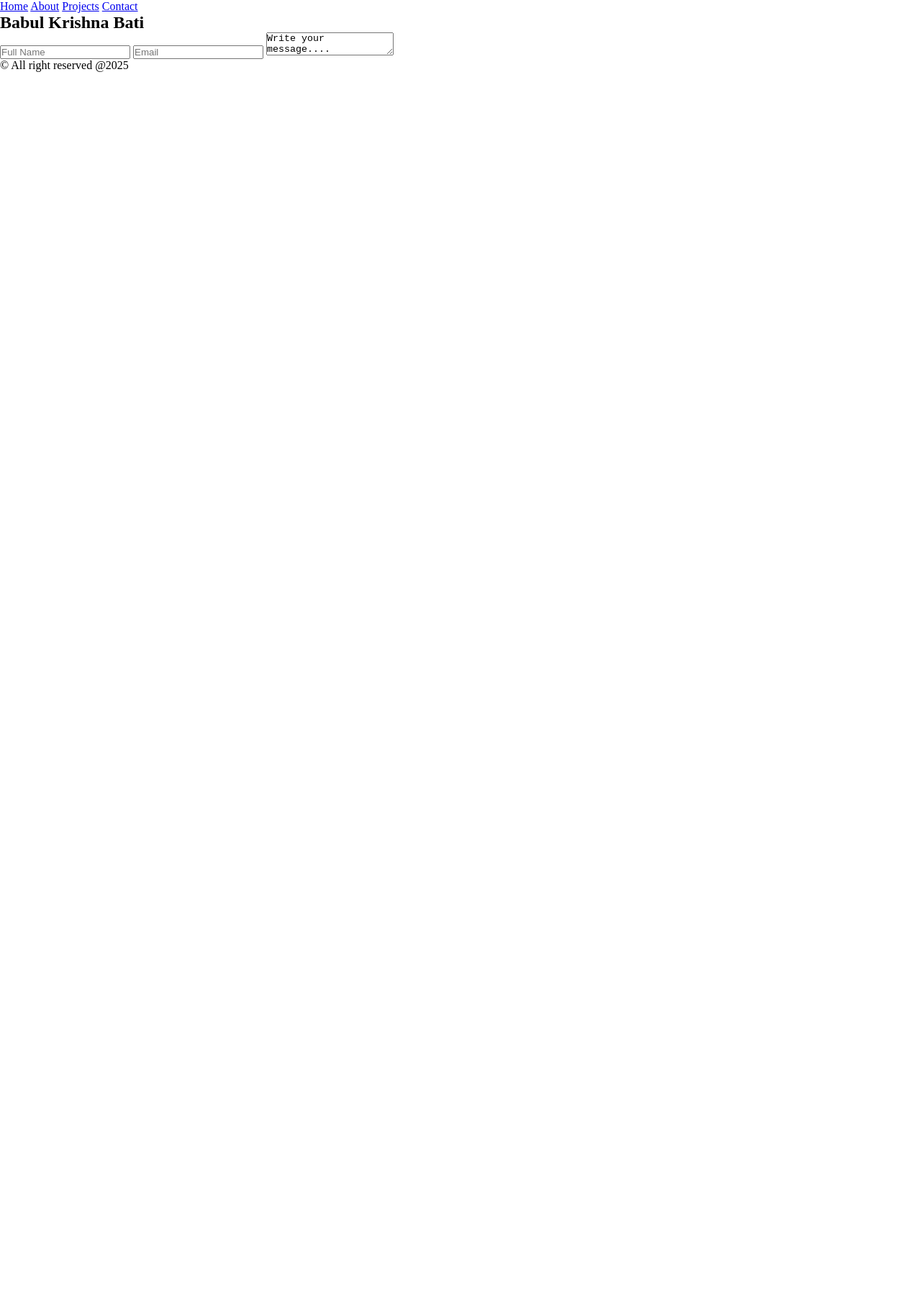
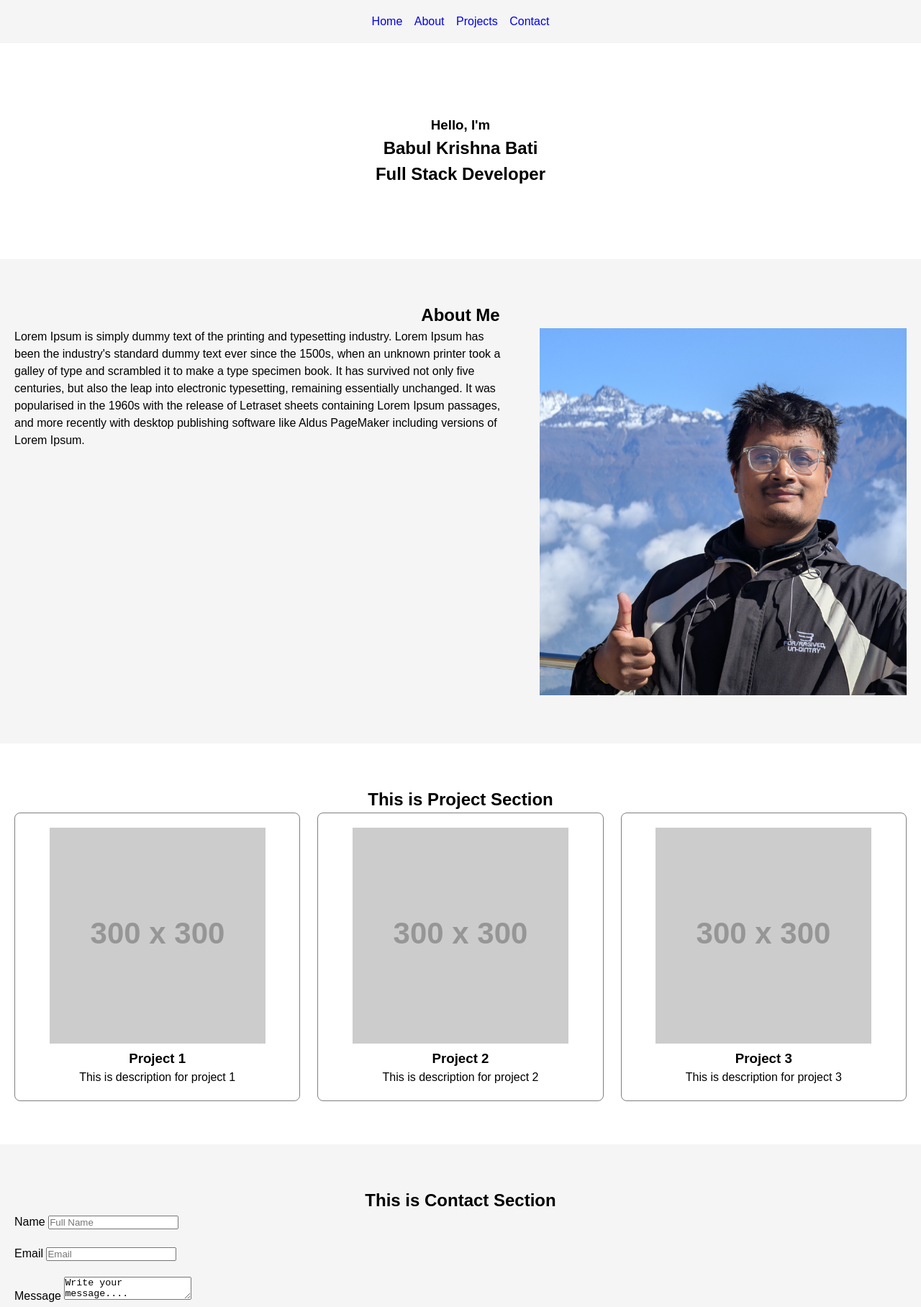
Before and after one commit to BabulBati/portfolio-babul_krishna_bati, a plain HTML site: page index.html in a window 1280 px wide. Shown: the top 1816 px of the page at 72% size. Before the commit the page ends 800 px from the top, so only its background shows below. Drawn offline with Linux system fonts and the light colour scheme; placeholder pictures from the web are drawn by us.

Commit message:
Added text image and style

```diff
--- a/css/style.css
+++ b/css/style.css
@@ -3,3 +3,94 @@
     padding: 0;
     box-sizing: border-box;
 }
+
+html {
+  scroll-behavior: smooth;
+}
+
+
+body{
+    font-family: arial,sans-serif;
+    font-size: 16px;
+    line-height: 1.5;
+}
+
+header{
+    background-color: #f5f5f5;
+    min-height: 60px;
+    align-content: center;
+}
+
+nav{
+    text-align: center;
+}
+
+.nav_link{
+    text-decoration: none;
+    padding: 0 6px;
+}
+
+section{
+    padding: 60px 20px;
+    min-height: 300px;
+    background-color: #fff;
+}
+
+section:nth-child(even){
+background-color: #f5f5f5;
+}
+
+img{
+    max-width:100%;
+    header:auto;
+}
+
+h2{
+    text-align: center;
+}
+
+.about-me{
+    display: flex;
+    gap: 48px;
+    &__text{flex: 1 1 60%}
+    &__image{ flex:1 1 40% }
+}
+
+#home{
+    text-align: center;
+    align-content: center;
+}
+
+
+.project-cards{
+    display: flex;
+    gap: 24px;
+}
+
+.project-card{
+    text-align: center;
+    flex: 1;
+    border:1px solid rgba(0, 0, 0, .5);
+    padding: 20px;
+    border-radius: 8px;
+}
+
+
+.contact-form{
+    display: flex;
+    flex-direction: column;
+    gap: 20px;
+}
+
+
+
+
+
+footer{
+    min-height: 80px;
+    text-align: center;
+    align-content: center;
+}
+footer>p{
+    font-size: 18px;
+}
--- a/index.html
+++ b/index.html
@@ -11,37 +11,84 @@
 
     <header>
         <nav>
-            <a href="#home">Home</a>
-            <a href="#about">About</a>
-            <a href="#projects">Projects</a>
-            <a href="#contact">Contact</a>
+            <a href="#home" class="nav_link">Home</a>
+            <a href="#about" class="nav_link">About</a>
+            <a href="#projects" class="nav_link">Projects</a>
+            <a href="#contact" class="nav_link">Contact</a>
         </nav>
     </header>
     <main>
 
         <section id="home">
+            <h3>Hello, I'm</h3>
             <h1>Babul Krishna Bati</h1>
+            <h2>Full Stack Developer</h2>
+
 
         </section>
 
         <section id="about">
-
+            <h2>About Me</h2>
+            <div class="about-me">
+                <div class="about-me__text">
+                    <p>
+                        Lorem Ipsum is simply dummy text of the printing and typesetting industry. Lorem Ipsum has been the industry's standard dummy text ever since the 1500s, when an unknown printer took a galley of type and scrambled it to make a type specimen book. It has survived not only five centuries, but also the leap into electronic typesetting, remaining essentially unchanged. It was popularised in the 1960s with the release of Letraset sheets containing Lorem Ipsum passages, and more recently with desktop publishing software like Aldus PageMaker including versions of Lorem Ipsum.
+                    </p>
+                </div>
+                <div class="about-me__image">
+                    <img src="images/Me.jpg">
+                </div>
+            </div>
         </section>
 
         <section id="projects">
+            <h2>This is Project Section</h2>
+            <div class="project-cards">
+                <div class="project-card">
+                    <div>
+                        <img src="https://dummyimage.com/300" alt="project 1">
+                    </div>
+                    <div>
+                        <h3 class="project-tiitle">Project 1</h3>
+                        <p class="project-description">This is description for project 1</p>
+                    </div>
+                </div>
+
+                <div class="project-card">
+                    <div>
+                        <img src="https://dummyimage.com/300" alt="project 2">
+                    </div>
+                    <div>
+                        <h3 class="project-tiitle">Project 2</h3>
+                        <p class="project-description">This is description for project 2</p>
+                    </div>
+                </div>
+
+                <div class="project-card">
+                    <div>
+                        <img src="https://dummyimage.com/300" alt="project 3">
+                    </div>
+                    <div>
+                        <h3 class="project-tiitle">Project 3</h3>
+                        <p class="project-description">This is description for project 3</p>
+                    </div>
+                </div>
+
+            </div>
 
         </section>
 
         <section id="contact">
-            <form>
-                <label for="fname">
+            <h2>This is Contact Section</h2>
+            <form class="contact-form">
+                <label for="fname">Name
                     <input type="text" id="fname" placeholder="Full Name">
                 </label>
-                <label for="yemail">
+                <label for="yemail">Email
                     <input type="email" id="yemail" placeholder="Email">
                 </label>
 
-                <label for="msg">
+                <label for="msg">Message
                     <textarea id="msg">Write your message....</textarea>
                 </label>
             </form>
@@ -49,7 +96,7 @@
         </section>
     </main>
     <footer>
-        &copy All right reserved @2025
+        <p>&copy All right reserved @2025</p>
     </footer>
 
 </body>
```
Also changed, not shown: images/Me.jpg (added), 1 other file.
